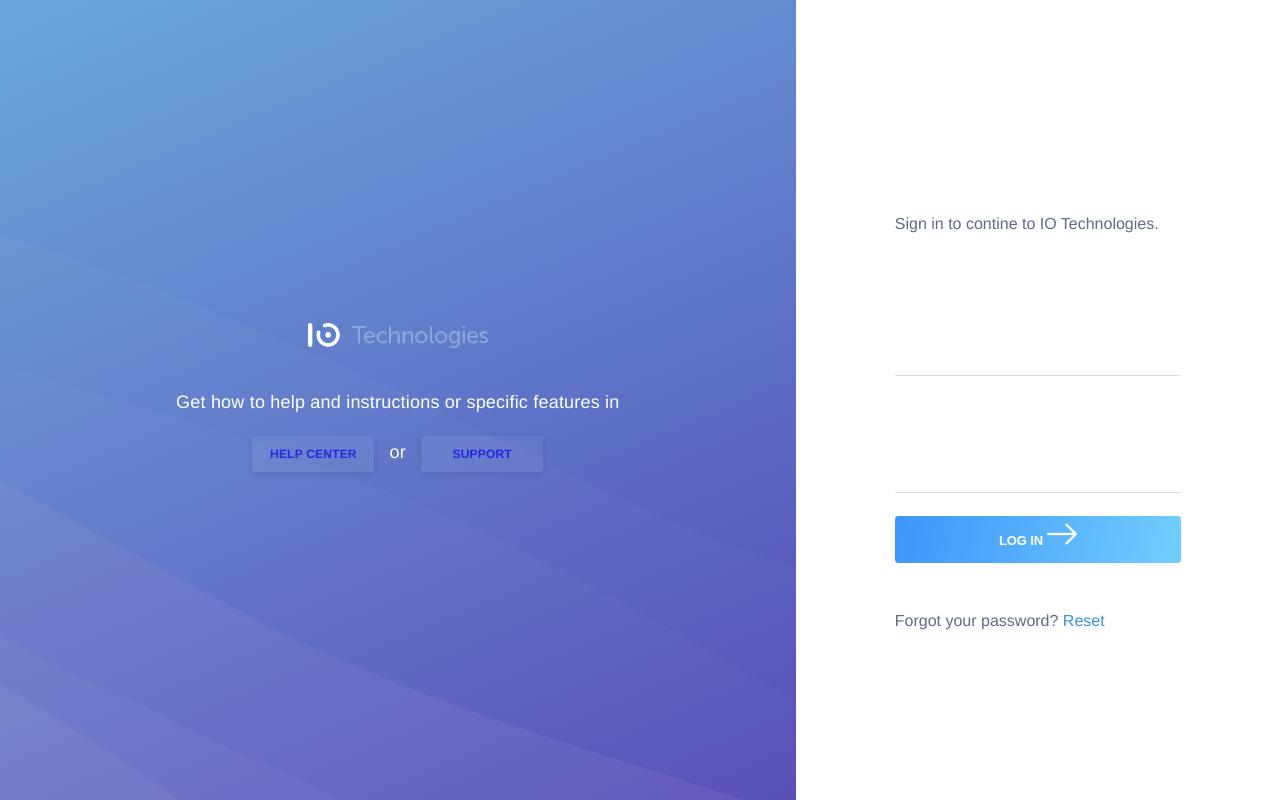
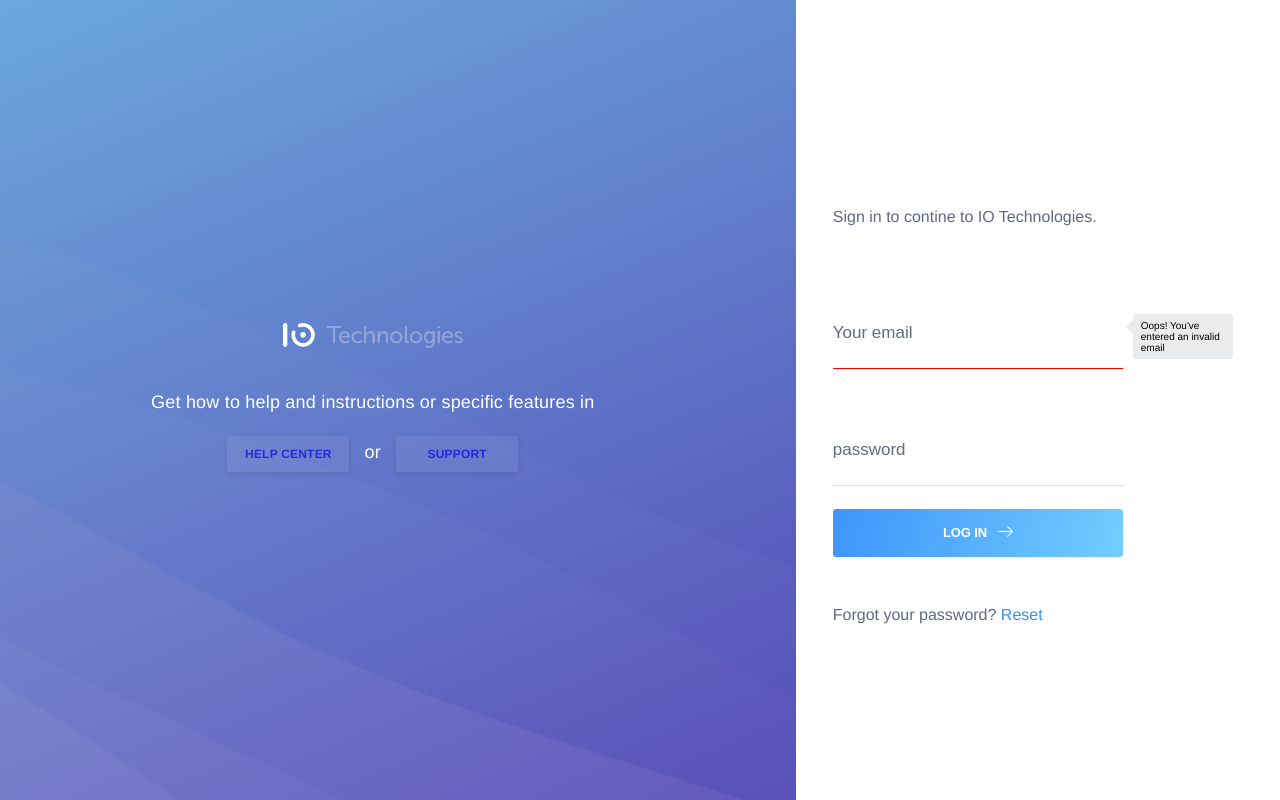
Before and after one commit to valKovbasiuk/IO-Technologies, a plain HTML site: page index.html in a window 1280 px wide. Drawn offline with Linux system fonts and the light colour scheme.

Commit message:
js validation todo

```diff
--- a/index.html
+++ b/index.html
@@ -19,30 +19,57 @@
             <div class="main__container">
                 <span class="message">Get how to help and instructions or specific features in
                     <br>
-
-
                     <a class="link-button" href="#">help center</a>
                     <span>or</span>
                     <a href="#" class="link-button">support</a>
                 </span>
             </div>
         </div>
-
     </main>
     <aside class="aside">
-        <form class="aside__inner form" action="submit">
-            <p class="form__greeting">Welcome back</p>
-            <p class="form__message">Sign in to contine to IO Technologies.</p>
-            <div class="form__field-box">
-                <input class="form__text-input" type="email" placeholder="Your email" required>
-                <input class="
-                form__text-input" type="password" placeholder="password" required>
-                <button class="form__button"> <span>log in <img src="./img/right-arrow.png" alt="arrow"></span></button>
+        <div class="slider">
+            <div class="slider__content">
+                <form id="login" class="form slider__element" action="submit" method="post" novalidate>
+                    <p class="form__greeting">Welcome back</p>
+                    <p class="form__message">Sign in to contine to IO Technologies.</p>
+                    <div class="form__field-box">
+                        <div class="input__container">
+                            <input id="email" class="form__text-input form__text-input--error" name="email" type="email"
+                                placeholder="Your email" required>
+                            <div class="error__message" id="log_error_mail">Oops! You've entered an invalid
+                                email</div>
+                        </div>
+                        <div class="input__container">
+                            <input id="password" class="
+                                            form__text-input"
+                                name="password" type="password" placeholder="password" required>
+                            <div class="error__message hidden" id="log_error_pass">Password cannot be blanc</div>
+                        </div>
+
+                        <button class="form__button"> <span>log in <img class="form__button--image" src="./img/right-arrow.png"
+                                    alt="arrow"></span></button>
+                    </div>
+                    <span class="form__message">Forgot your password? <a class="link" onclick="shift()">Reset</a></span>
+                </form>
+                <form id="recover" class="form slider__element" action="submit" method="post" novalidate>
+                    <button type="button" class="btn--return" onclick="shift()">
+                        <img class="return-img" src="./img/right-arrow.png" alt="return">
+                    </button>
+                    <p class="form__greeting">Forgot password?</p>
+                    <div class="form__field-box">
+                        <div class="input__container">
+                            <input id="email" class="form__text-input" name="email" type="email" placeholder="Your email"
+                                required>
+                            <div class="error__message hidden" id="recover_error_mail">Oops! You've entered an invalid
+                                email</div>
+                        </div>
+                        <button class="form__button"> <span>send me instructions</span></button>
+                    </div>
+                </form>
             </div>
-            <span class="form__message">Forgot your password? <a class="link" href="#">Reset</a></span>
-        </form>
-
+        </div>
     </aside>
+    <script src="./main.js"></script>
 </body>
 
 </html>
--- a/main.css
+++ b/main.css
@@ -14,6 +14,10 @@ body {
   min-height: 100vh;
 }
 
+.hidden {
+  visibility: hidden;
+}
+
 .link {
   color: #3a91e2;
   text-decoration: none;
@@ -28,13 +32,11 @@ body {
 .main {
   display: flex;
   position: relative;
-  /* background-image: linear-gradient(157deg, #6ba8dc, #5449b6); */
   background: -webkit-linear-gradient(113deg, #5449b6 0%, #6ba8dc 100%);
   background: -moz-linear-gradient(113deg, #5449b6 0%, #6ba8dc 100%);
   background: -o-linear-gradient(113deg, #5449b6 0%, #6ba8dc 100%);
   background: -ms-linear-gradient(113deg, #5449b6 0%, #6ba8dc 100%);
   background: linear-gradient(-23deg, #5449b6 0%, #6ba8dc 100%);
-
   margin-right: -130px;
   width: calc(52% + 130px);
   min-height: 100%;
@@ -58,6 +60,7 @@ body {
   text-align: center;
   margin: auto;
   position: relative;
+  padding-right: 50px;
 }
 
 .main__container {
@@ -97,12 +100,68 @@ body {
   color: white;
 }
 
+.slider {
+  overflow: hidden;
+  position: relative;
+  width: calc(100% - 20px);
+  height: 80vh;
+  margin-top: 10vh;
+  max-width: 400px;
+  margin-left: auto;
+  margin-right: auto;
+
+  /* border: 1px red solid; */
+}
+
+.slider__content {
+  display: flex;
+  align-items: flex-start;
+  position: absolute;
+  left: 0;
+  top: 0;
+  width: 200%;
+  height: 100%;
+  transition: 0.5s ease;
+
+  /* border: 2px yellow solid; */
+}
+
+.slider__element {
+  margin-top: 10vh;
+  width: 50%;
+  padding-right: 110px;
+  /* height: 100%; */
+
+  /* border: 3px green solid; */
+}
+
+.shift {
+  left: -100%;
+}
+
+.btn--return {
+  position: absolute;
+  left: 0;
+  top: -10vh;
+  border: none;
+  background: transparent;
+}
+
+.btn--return:hover,
+.link:hover {
+  cursor: pointer;
+}
+
+.return-img {
+  transform: rotate(180deg);
+}
+
 .aside {
   z-index: 99999;
   display: flex;
   min-width: 500px;
   width: 48%;
-  padding-left: 130px;
+  padding-left: 120px;
   min-height: 100%;
   background-image: url(./img/right_block.svg);
   background-origin: border-box;
@@ -110,12 +169,13 @@ body {
 }
 
 .aside__inner {
-  margin: auto;
+  position: relative;
 }
 
 .form {
-  margin: auto;
-  max-width: 286px;
+  position: relative;
+  /* margin: auto; */
+  /* max-width: 350px; */
 }
 
 .form__greeting {
@@ -146,6 +206,7 @@ body {
 }
 
 .form__text-input {
+  position: relative;
   border: none;
   border-bottom: #61698338 1px solid;
   width: 100%;
@@ -158,19 +219,14 @@ body {
   line-height: 1.41;
   letter-spacing: normal;
   text-align: left;
-
-  color: red;
-  text-shadow: 0px 0px 0px white;
+  text-shadow: 0px 0px 0px #616983;
   -webkit-text-fill-color: transparent;
 }
 
 .form__text-input:focus {
   outline: 0;
+  text-shadow: 0px 0px 0px white;
 }
-/*
-.form__text-input:invalid {
-  border-bottom: red 1px solid;
-} */
 
 .form__text-input[type="email"]:focus {
   border-bottom: rgb(77, 176, 131) 1px solid;
@@ -189,6 +245,10 @@ body {
   color: #616983 !important;
 }
 
+.form__text-input--error {
+  border-bottom: red 1px solid;
+}
+
 .form__button {
   font-size: 13px;
   font-weight: bold;
@@ -200,8 +260,61 @@ body {
   color: #ffffff;
   text-transform: uppercase;
   width: 100%;
-  min-height: 47.5px;
+  padding-top: 10px;
+  padding-bottom: 10px;
   opacity: 0.82;
   border-radius: 3.5px;
   background-image: linear-gradient(284deg, #54c3fe, #127ef9);
 }
+
+.form__button--image {
+  height: 11px;
+  margin-left: 7px;
+}
+
+.input__container {
+  position: relative;
+}
+
+/* error message */
+
+.error__container {
+  position: absolute;
+}
+
+.error__message {
+  top: calc(50% - 20px);
+  right: -110px;
+  padding: 6px 8px;
+  position: absolute;
+  background: rgb(234, 235, 237);
+  border: none;
+  max-width: 100px;
+  /* height: 40px; */
+  border-radius: 3px;
+  font-size: 10px;
+  display: table-cell;
+  vertical-align: middle;
+}
+.error__message:after,
+.error__message:before {
+  position: absolute;
+  content: "";
+  width: 0;
+  height: 0;
+  top: 30%;
+}
+.error__message:before {
+  left: -8px;
+  margin-top: -8px;
+  border-top: 8px solid transparent;
+  border-bottom: 8px solid transparent;
+  /* border-right: 8px solid #830303; */
+}
+.error__message:after {
+  left: -7px;
+  margin-top: -7px;
+  border-top: 7px solid transparent;
+  border-bottom: 7px solid transparent;
+  border-right: 7px solid rgb(234, 235, 237);
+}
--- /dev/null
+++ b/main.js
@@ -0,0 +1,5 @@
+function shift() {
+  //   alert("clicked!");
+
+  document.querySelector(".slider__content").classList.toggle("shift");
+}
```
